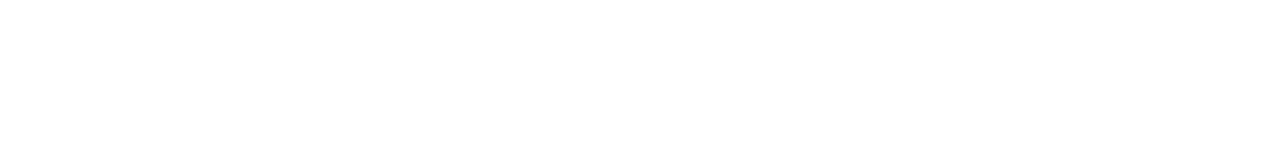
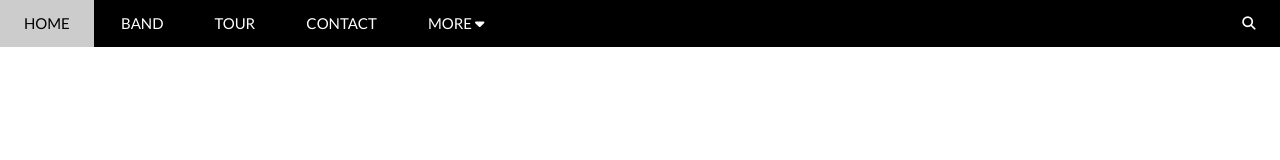
Before and after one commit to DrakeKarto/TheBand, a plain HTML site: page index.html in a window 1280 px wide. Drawn offline with Linux system fonts and the light colour scheme.

Commit message:
Final Header + Upload List Image

```diff
--- a/assets/css/style.css
+++ b/assets/css/style.css
@@ -0,0 +1,86 @@
+* {
+    padding: 0;
+    margin: 0;
+    box-sizing: border-box;
+    font-family: 'Lato', sans-serif;
+}
+
+:root {
+    --header-line-height: 46.5px;
+}
+
+/* Header */
+#header {
+    height: var(--header-line-height);
+    width: 100%;
+    background-color: #000;
+    top: 0;
+    left: 0;
+    right: 0;
+    position: fixed;
+}
+#header>.nav>li,
+#header .nav li a {
+    color: #fff;
+    cursor: pointer;
+}
+
+#header>.nav>li,
+#header>.nav>li>a {
+    text-decoration: none;
+    line-height: var(--header-line-height);
+    padding: 0 12px;
+    font-size: 15px;
+    display: inline-block;
+    position: relative;
+}
+
+#header li:hover,
+#header>.nav>li:hover>a {
+    background-color: #ccc;
+    color: #000;
+}
+
+#header .nav-more {
+    padding: 0 24px !important;
+}
+
+#header .subnav li {
+    display: block;
+}
+
+#header .subnav {
+    left: 0;
+    list-style-type: disc;
+    display: none;
+    position: absolute;
+    background-color: #fff;
+    width: 160px;
+    box-shadow: 0 0 15px rgba(0, 0, 0, 0.4);
+}
+
+.nav .subnav a {
+    color: #000 !important;
+    padding: 8px 16px;
+    line-height: 38px;
+    text-decoration: none;
+}
+
+
+#header li:hover .subnav {
+    display: block;
+}
+
+#header .btn-search {
+    float: right;
+    color: #fff;
+    background-color: rgba(0, 0, 0, 0);
+    border: 0;
+    width: 62px;
+    height: var(--header-line-height);
+    cursor: pointer;
+}
+
+#header .btn-search:hover {
+    background-color: #f44336;
+}
--- a/index.html
+++ b/index.html
@@ -10,8 +10,28 @@
     <script src="https://kit.fontawesome.com/07c8e32adb.js" crossorigin="anonymous"></script>
 </head>
 <body>
-    <div id="header"></div>
-    <div id="container"></div>
-    <div id="footer"></div>
+    <div class="main">
+        <div id="header">
+            <ul class="nav">
+                <li><a href="#">HOME</a></li>
+                <li><a href="#">BAND</a></li>
+                <li><a href="#">TOUR</a></li>
+                <li><a href="#">CONTACT</a></li>
+                <li class="nav-more">
+                    MORE <i class="fa-solid fa-caret-down"></i>
+                    <ul class="subnav">
+                        <li><a href="#">Merchandise</a></li>
+                        <li><a href="#">Extras</a></li>
+                        <li><a href="#">Media</a></li>
+                    </ul>
+                </li>
+                <button class="btn-search">
+                    <i class="fa-solid fa-magnifying-glass"></i>
+                </button>
+            </ul>
+        </div>
+        <div id="container"></div>
+        <div id="footer"></div>
+    </div>
 </body>
 </html>
```
Also changed, not shown: assets/img/map.jpg (added), assets/img/members/hai.png (added), assets/img/members/nam.png (added), assets/img/members/uyen.png (added), assets/img/members/wibu.png (added), assets/img/places/newyork.jpg (added), assets/img/places/paris.jpg (added), assets/img/places/sanfran.jpg (added), assets/img/sliders/chicago.jpg (added), assets/img/sliders/la.jpg (added), assets/img/sliders/ny.jpg (added).
